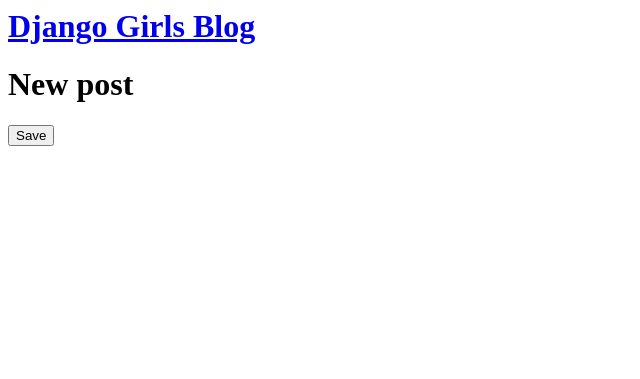
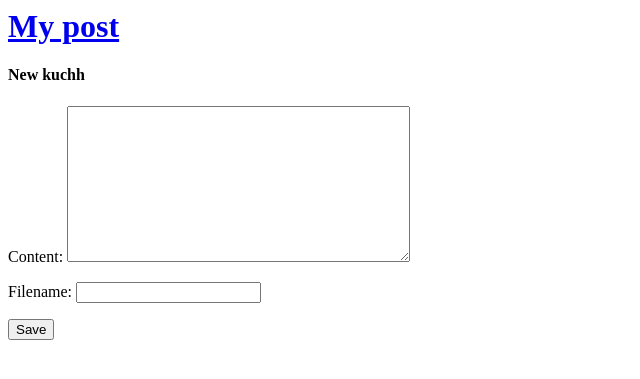
Before and after one commit to rituraj0/myedit, a Django app: page /create/ in a window 1280 px wide. Shown: the top 379 px of the page, without its empty margins (0-640 px from the left). Run offline with Django 3.2, Linux system fonts and the light colour scheme.

Commit message:
created and added form

```diff
--- a/edit/login/forms.py
+++ b/edit/login/forms.py
@@ -25,8 +25,8 @@
                 raise forms.ValidationError(_("The two password fields did not match."))
         return self.cleaned_data
 
-class Postnotepad(forms.Form):
+class Postnotepad(forms.ModelForm):
 
       class Meta:
-          model = notepad;
-          fields = ('content');
+          model = notepad
+          fields = ('content','filename',)
--- a/edit/login/templates/baap.html
+++ b/edit/login/templates/baap.html
@@ -1,7 +1,7 @@
 <html>
 <body>
     <div class="page-header">
-        <h1><a href="/">Django Girls Blog</a></h1>
+        <h1><a href="/">My post </a></h1>
     </div>
     <div class="content container">
         <div class="row">
--- a/edit/login/templates/registration/create_new.html
+++ b/edit/login/templates/registration/create_new.html
@@ -1,6 +1,6 @@
 {% extends 'baap.html' %}
 {% block content %}
-    <h1>New post</h1>
+    <h4>New kuchh</h4>
     <form method="POST" class="post-form">{% csrf_token %}
         {{ form.as_p }}
         <button type="submit" class="save btn btn-default">Save</button>
--- a/edit/login/views.py
+++ b/edit/login/views.py
@@ -67,4 +67,4 @@
 
 def create_new(request):
     form = Postnotepad();
-    return render(request, 'registration/create_new.html')
+    return render(request, 'registration/create_new.html' ,{'form': form} )
```
Also changed, not shown: edit/db.sqlite3.
